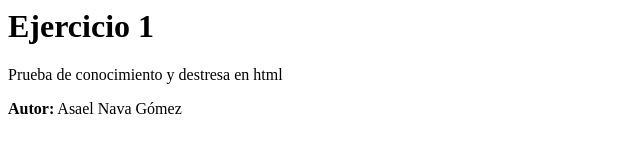
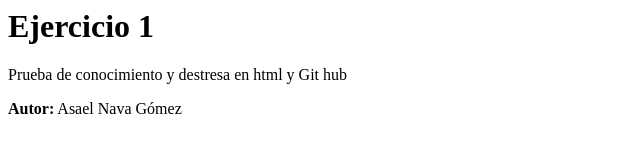
Before and after one commit to asael123-nava/gittest, a plain HTML site: page index.html in a window 1280 px wide. Shown: the full height of the page, 0-640 px from the left. Drawn offline with Linux system fonts and the light colour scheme.

Commit message:
ejercicio 2

```diff
--- a/index.html
+++ b/index.html
@@ -1,5 +1,5 @@
 <div>
     <h1>Ejercicio 1</h1>
-    <p>Prueba de conocimiento y destresa en html</p>
+    <p>Prueba de conocimiento y destresa en html y Git hub</p>
     <strong>Autor:</strong> Asael Nava Gómez
 </div>
```
